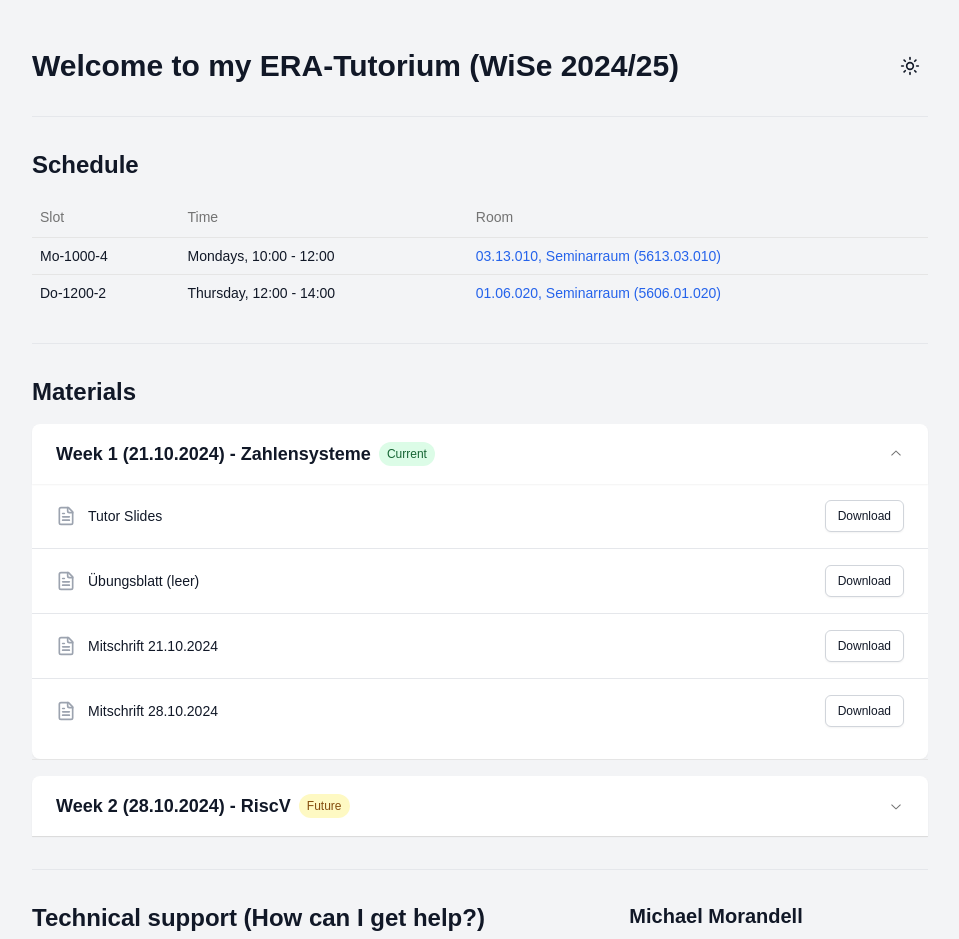
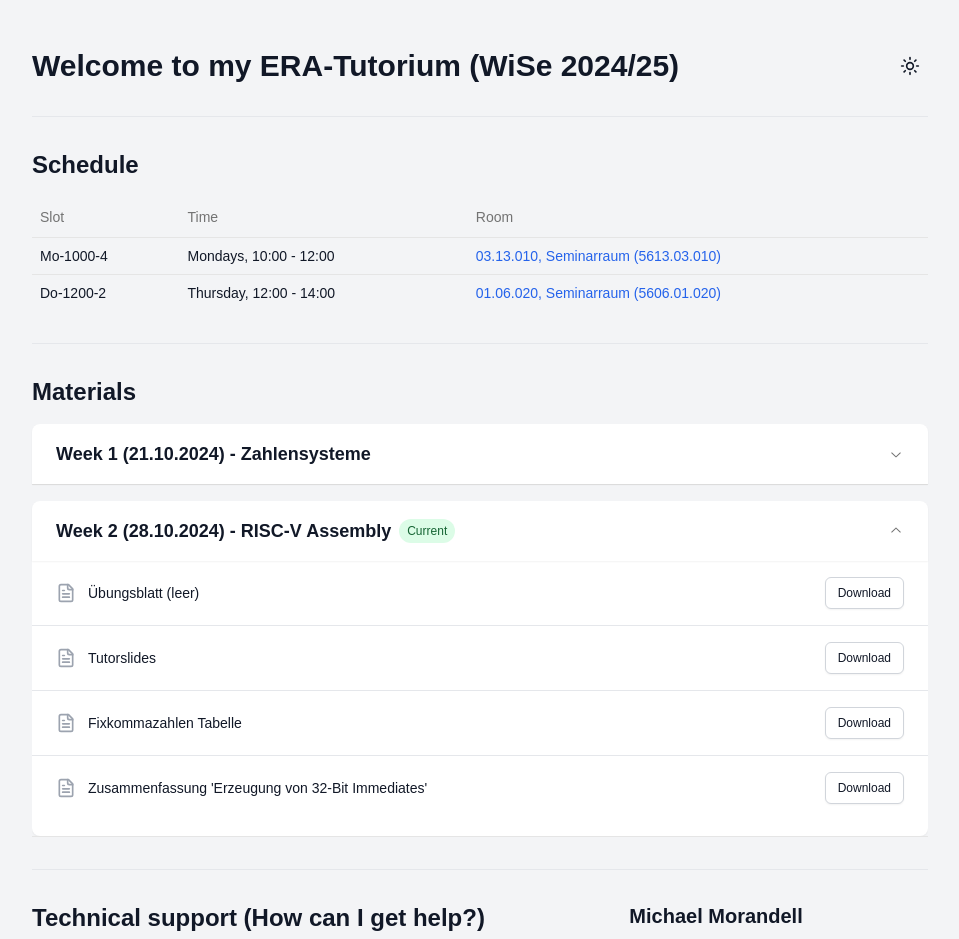
Before and after one commit to mormic04/era_tutorium_website, a Next.js app: page / in a window 1280 px wide. Shown: the top 939 px of the page, without its empty margins (160-1119 px from the left). Built offline with nearby package versions, Linux system fonts and the light colour scheme.

Commit message:
added w02

```diff
--- a/src/components/LectureMaterials.tsx
+++ b/src/components/LectureMaterials.tsx
@@ -35,9 +35,12 @@ const lectureWeeks = [
   {
     week: 2,
     date: "28.10.2024",
-    topic: "RiscV",
+    topic: "RISC-V Assembly",
     materials: [
       { name: "Übungsblatt (leer)", url: "https://www.moodle.tum.de/mod/resource/view.php?id=3206035"},
+      { name: "Tutorslides", url: materialBasePath + "w02/era_tutorslides_w02.pdf"},
+      { name: "Fixkommazahlen Tabelle", url: materialBasePath + "w02/binaryFixkommazahlen.ods"},
+      { name: "Zusammenfassung 'Erzeugung von 32-Bit Immediates'", url: materialBasePath + "w02/ErzeugenVon32BitImmediates.pdf"}
     ],
   },
 ]
@@ -54,7 +57,7 @@ export default function LectureMaterials() {
     return Math.ceil(diffDays / 7)
   }, [])
 
-  currentWeek = 1;
+  currentWeek = 2;
 
   React.useEffect(() => {
     document.documentElement.classList.toggle('dark', theme === 'dark');
```
